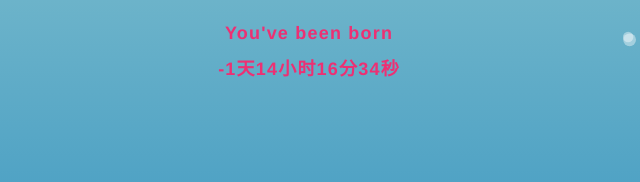
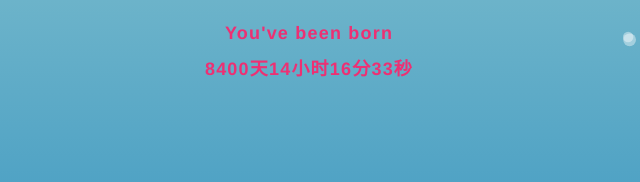
Before and after one commit to LinFallen/LIKEYJM, a plain HTML site: page show.html in a window 1280 px wide. Shown: the part 615-797 px from the top of the page, 331-971 px from the left. Drawn offline with Linux system fonts and the light colour scheme.

Commit message:
Update show.html

```diff
--- a/show.html
+++ b/show.html
@@ -108,7 +108,7 @@
 <script language="javascript">
     function show_date_time() {
         window.setTimeout("show_date_time()", 1000);
-        BirthDay = new Date("2/20/2021 00:00:00");//这个日期是可以修改的
+        BirthDay = new Date("2/20/1998 00:00:00");//这个日期是可以修改的
         today = new Date();
         timeold = (today.getTime() - BirthDay.getTime());
         sectimeold = timeold / 1000
```
